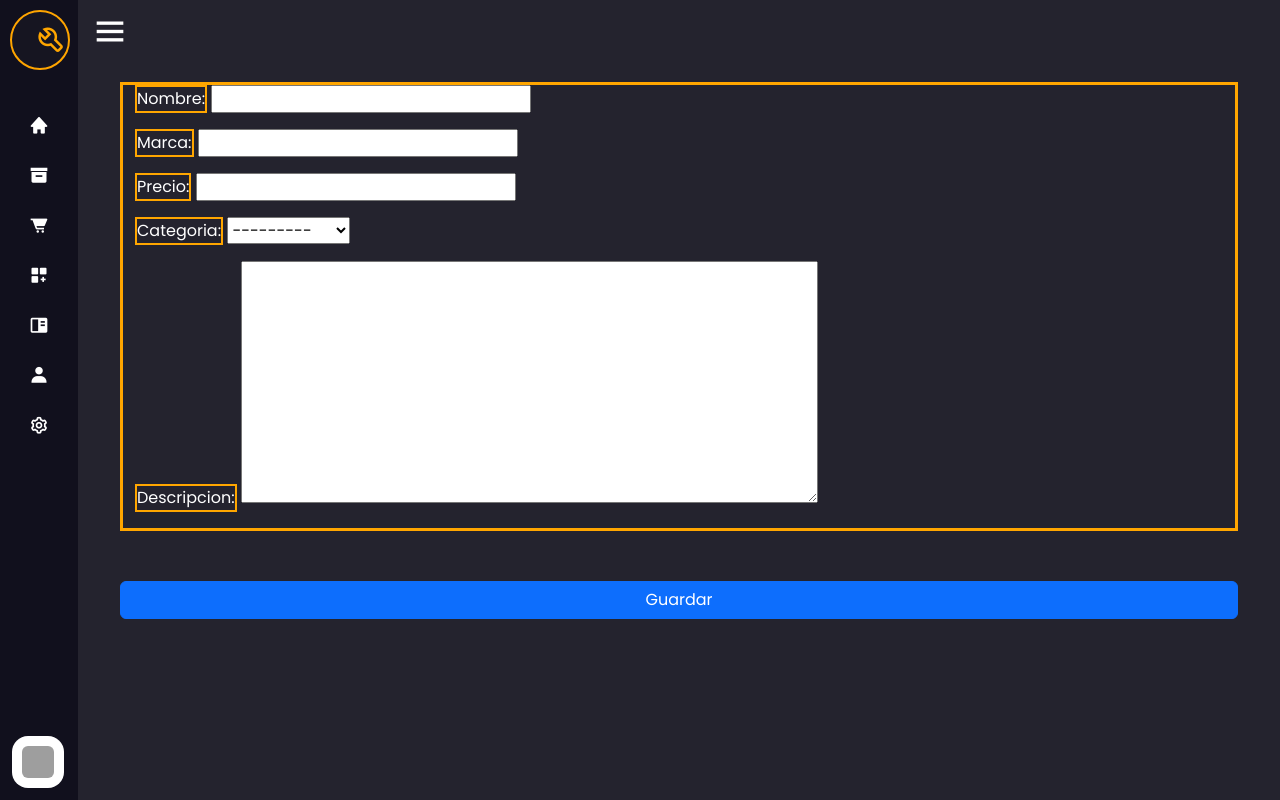
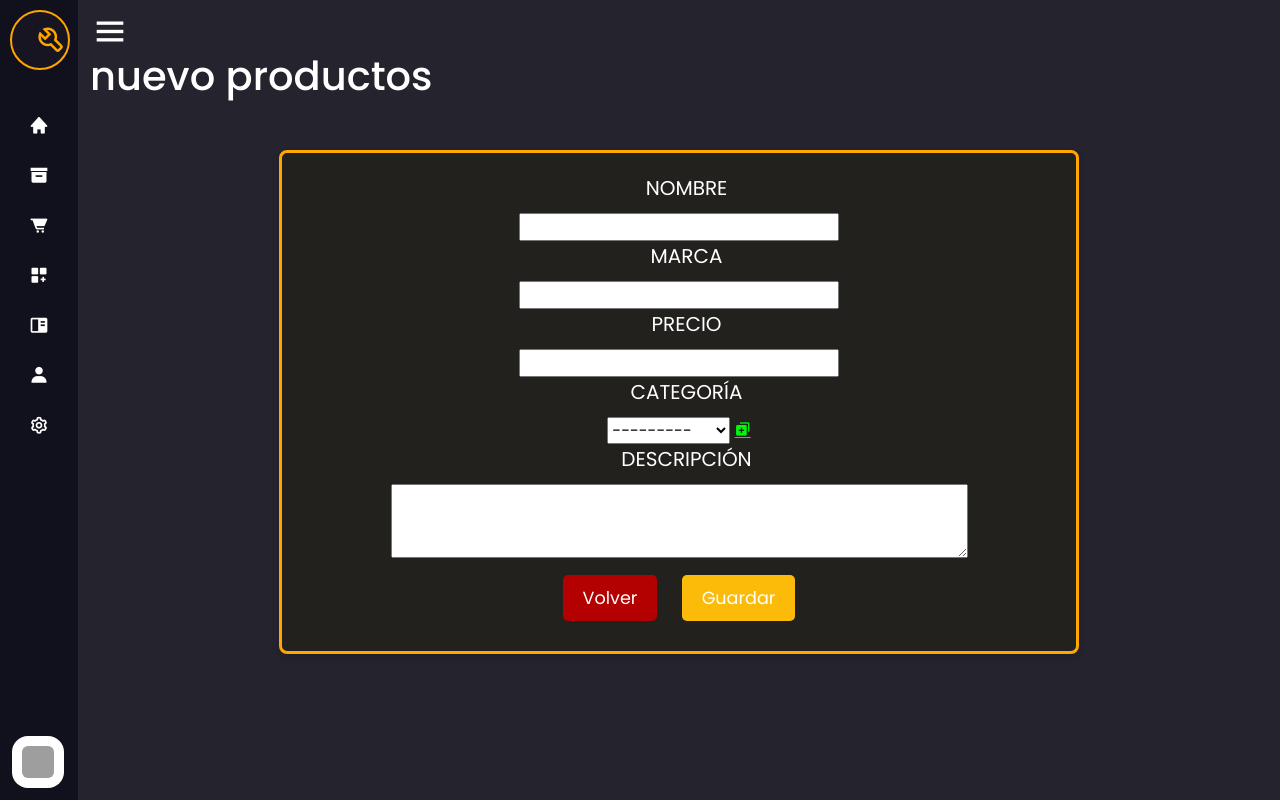
Before and after one commit to EstebanIDK/IMET, a Django app: page /nuevo_producto/ in a window 1280 px wide. Run offline with Django 5.2, Linux system fonts and the light colour scheme; data comes from the database, SQL or seed files in the repository; both versions use the stored data as it was after the commit; grey boxes are pictures that could not be loaded.

Commit message:
modificando formulario productos

```diff
--- a/entidad/forms.py
+++ b/entidad/forms.py
@@ -4,6 +4,9 @@ from django import forms
 from entidad.models import *
 
 class ProductoForm(forms.ModelForm):
+    descripcion = forms.CharField(
+        widget=forms.Textarea(attrs={'class': 'descripcion-corta', 'rows': 3, 'cols': 40})
+    )
     class Meta:
-        model= Producto
+        model = Producto
         fields = '__all__'
--- a/static/css/style.css
+++ b/static/css/style.css
@@ -326,20 +326,56 @@ body {
 }
 
 
-
-.formulario-prueba p label{
-  color: white;
-  border: 2px solid #FFa600;
+/* probonado formulario */
+.h1-pueva{
+  color: #fff;
 }
 
-.formulario-prueba {
-  display: flex;
-  flex-direction: column;
-  margin: 10px;
+
+
+.formulario-prueva {
+  max-width: 800px;
+  margin: 50px auto;
   padding: 20px;
+  background-color: #22211e;
+  box-shadow: 0 4px 8px rgba(0, 0, 0, 0.1);
+  border-radius: 8px;
+  text-align: center;
+  border: 3px solid #FFa600;
+
 }
 
-.border-form{
-  border: 3px solid #FFa600;
-  margin-bottom: 50px;
+.label-prueva {
+  font-weight: 400;
+  text-transform: uppercase;
+  font-size: 20px;
+  padding-left: 15px;
+  padding-bottom: 10px;
+  color: rgb(255, 255, 255);
+  display: block;
 }
+
+.btn-prueva {
+  display: inline-block;
+  padding: 10px 20px;
+  margin: 10px;
+  font-size: 1.1em;
+  color: white;
+  background-color: #b30000;
+  border: none;
+  border-radius: 5px;
+  text-decoration: none;
+  transition: background-color 0.3s ease;
+}
+.btn-prueva2 {
+  display: inline-block;
+  padding: 10px 20px;
+  margin: 10px;
+  font-size: 1.1em;
+  color: white;
+  background-color: #fcbb08;
+  border: none;
+  border-radius: 5px;
+  text-decoration: none;
+  transition: background-color 0.3s ease;
+}
--- a/templates/entidad/producto_form.html
+++ b/templates/entidad/producto_form.html
@@ -1,11 +1,43 @@
 {% extends "base.html" %}
 {% block content %}
-    <form action="" method="post" class="formulario-prueba">
-        {% csrf_token %}
-        <div class="container border-form">
-            {{ form.as_p }}
-        </div>
-        <button type="submit" value="Grabar" class="btn btn-primary">Guardar</button>
+<h1 class="h1-pueva">nuevo productos</h1>
+
+<div class="">
+    <form action="" method="post" class="formulario-prueva">
+      {% csrf_token %}
+
+      <div class="">
+        <label for="validationCustom02" class="label-prueva">Nombre</label>
+        {{ form.nombre }}
+      </div>
+
+      <div class="">
+        <label for="validationCustom02" class="label-prueva">Marca</label>
+        {{ form.marca }}
+      </div>
+
+      <div class="">
+        <label for="validationCustom02" class="label-prueva">Precio</label>
+        {{ form.precio }}
+      </div>
+
+      <div class="">
+        <label for="validationCustom02" class="label-prueva">Categoría</label>
+        {{ form.categoria }}
+        <a  href="" class='bx bxs-duplicate' style='color:#00ff0df5' ></a>
+      </div>
+
+      <div class="">
+        <label for="validationCustom02" class="label-prueva">Descripción</label>
+        {{ form.descripcion }}
+      </div>
+
+      <a href="" class="btn-prueva">Volver</a>
+      <button type="submit" value="Gravar" class="btn-prueva2 ">Guardar</button>
+
     </form>
+</div>
+
+
 
 {%endblock%}
```
Also changed, not shown: db.sqlite3, entidad/views.py (line endings or trailing spaces).
